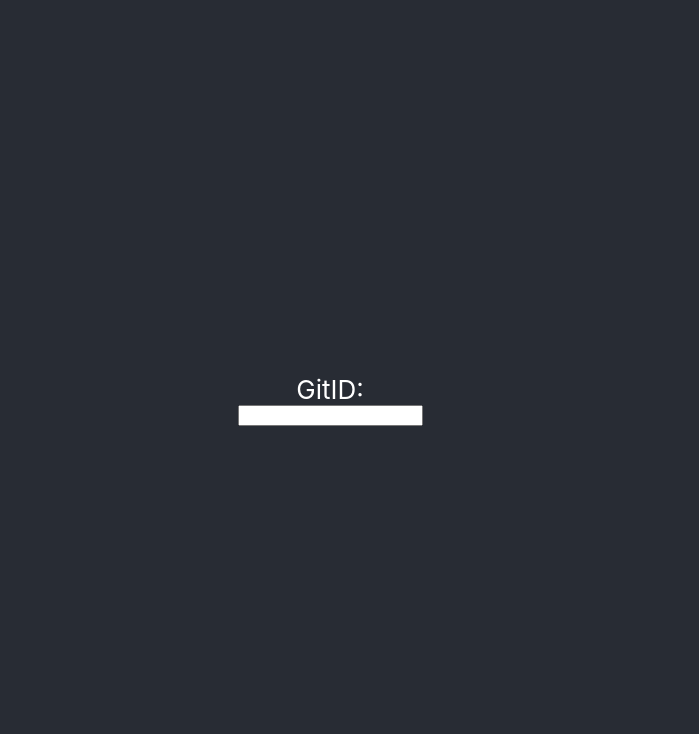
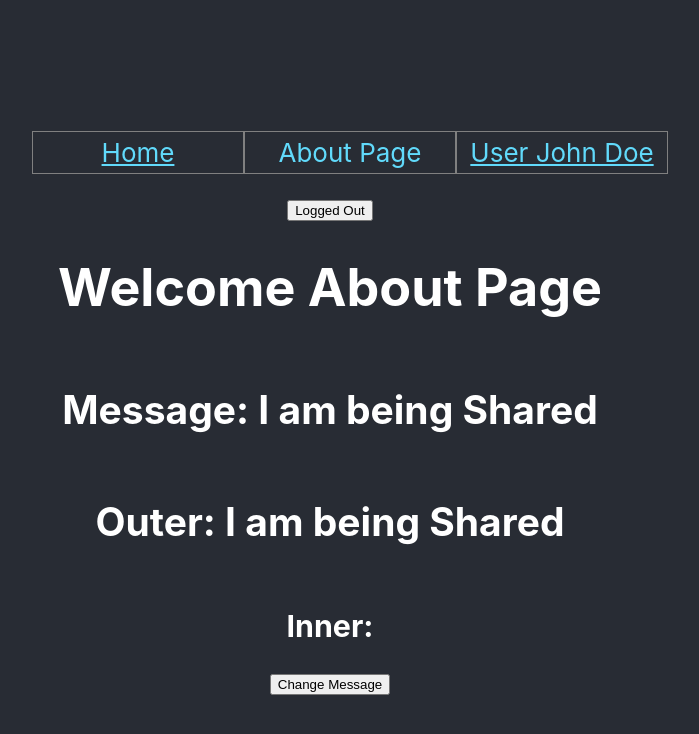
Before and after one commit to jaykudo/react-frontend-samples, a React (Create React App) app in the folder training-app/: page /about in a window 1280 px wide. Shown: the top 734 px of the page, without its empty margins (310-1009 px from the left). Built offline with nearby package versions, Linux system fonts and the light colour scheme.

Commit message:
Updated to include Routing

```diff
--- a/training-app/package.json
+++ b/training-app/package.json
@@ -9,6 +9,7 @@
     "node-sass": "^4.14.1",
     "react": "^17.0.1",
     "react-dom": "^17.0.1",
+    "react-router-dom": "^5.2.0",
     "react-scripts": "4.0.1",
     "web-vitals": "^0.2.4"
   },
--- a/training-app/src/App.js
+++ b/training-app/src/App.js
@@ -382,7 +382,6 @@
 //   );
 // }
 
-
 // // -- Use Clock useEffect App --
 // import React, {useState, useEffect} from "react";
 // import "./App.scss";
@@ -577,33 +576,172 @@
 //   );
 // }
 
-//-- useCustomFetch App --
-import React, {useState} from "react";
+// //-- useCustomFetch App --
+// import React, {useState} from "react";
+// import "./App.scss";
+// import useCustomFetch from './hooks/useCustomFetch'
+
+// function App() {
+//   const [url, setUrl] = useState('');
+//   const [data, loading, error] = useCustomFetch(url);
+
+//   function getFollowers(e) {
+//     if(e.key === 'Enter') {
+//       setUrl("https://api.github.com/users/" + e.target.value);
+//     }
+//   }
+
+//   return (
+//     <div className="App">
+//       <header className="App-header">
+//         GitID:
+//         <input onKeyPress={getFollowers}></input>
+
+//         {loading && url && <div>Loading ...</div>}
+//         {!loading && data && data.rData && data.rData.followers
+//         && (<div>Followers: {data.rData.followers}</div>)}
+//         {error && <div>Error: {error}</div>}
+//       </header>
+//     </div>
+//   );
+// }
+
+// //-- useCustomFetch App --
+// import React, {useState} from "react";
+// import "./App.scss";
+// import useCustomFetch from './hooks/useCustomFetch'
+
+// function App() {
+//   const [url, setUrl] = useState('');
+//   const [data, loading, error] = useCustomFetch(url);
+
+//   function getFollowers(e) {
+//     if(e.key === 'Enter') {
+//       setUrl("https://api.github.com/users/" + e.target.value);
+//     }
+//   }
+
+//   return (
+//     <div className="App">
+//       <header className="App-header">
+//         GitID:
+//         <input onKeyPress={getFollowers}></input>
+
+//         {loading && url && <div>Loading ...</div>}
+//         {!loading && data && data.rData && data.rData.followers
+//         && (<div>Followers: {data.rData.followers}</div>)}
+//         {error && <div>Error: {error}</div>}
+//       </header>
+//     </div>
+//   );
+// }
+
+//-- Router App --
+import React, { useState } from "react";
+import {
+  BrowserRouter,
+  Route,
+  Link,
+  NavLink,
+  Redirect,
+  Prompt,
+} from "react-router-dom";
 import "./App.scss";
-import useCustomFetch from './hooks/useCustomFetch'
+import AboutPage from "./pages/AboutPage";
+import HomePage from "./pages/HomePage"
+import messageContext from "./contexts/messageContext";
 
 function App() {
-  const [url, setUrl] = useState('');
-  const [data, loading, error] = useCustomFetch(url);
+  const [loggedIn, setLoggedIn] = useState(false);
+  const [age, setAge] = useState(null);
+  const [message, setMessage] = useState("I am being Shared");
 
-  function getFollowers(e) {
-    if(e.key === 'Enter') {
-      setUrl("https://api.github.com/users/" + e.target.value);
-    }
+  function onClickHandle() {
+    setLoggedIn(!loggedIn);
+  }
+
+  function onChangeHandle(e) {
+    setAge(e.target.value);
   }
 
   return (
-    <div className="App">
-      <header className="App-header">
-        GitID:
-        <input onKeyPress={getFollowers}></input>
+    <BrowserRouter>
+      <messageContext.Provider value={[message, setMessage]}>
+        <div className="App">
+          <header className="App-header">
+            <ul className="ul-style">
+              <li className="li-style">
+                <NavLink
+                  className="App-link"
+                  to="/"
+                  exact
+                  activeClassName="Link-active-style"
+                >
+                  Home
+                </NavLink>
+              </li>
+              <li className="li-style">
+                <NavLink
+                  className="App-link"
+                  to="/about"
+                  exact
+                  activeClassName="Link-active-style"
+                >
+                  About Page
+                </NavLink>
+              </li>
+              <li className="li-style">
+                <NavLink
+                  className="App-link"
+                  to="user/john/doe"
+                  exact
+                  active-style={{ color: "green" }}
+                >
+                  User John Doe
+                </NavLink>
+              </li>
+            </ul>
 
-        {loading && url && <div>Loading ...</div>}
-        {!loading && data && data.rData && data.rData.followers
-        && (<div>Followers: {data.rData.followers}</div>)}
-        {error && <div>Error: {error}</div>}
-      </header>
-    </div>
+            <Prompt
+              when={loggedIn && !age}
+              message={(location) => {
+                return location.pathname.startsWith("/user")
+                  ? true
+                  : "Are you sure?";
+              }}
+            ></Prompt>
+            <button onClick={onClickHandle}>
+              {loggedIn ? "Logged In" : "Logged Out"}
+            </button>
+            <Route
+              path="/"
+              exact
+              component={HomePage}
+            />
+            <Route path="/about" exact component={AboutPage} />
+            <Route
+              path="/user/:firstname/:lastname"
+              exact
+              render={({ match }) => {
+                return loggedIn ? (
+                  <h1>
+                    <h2>Age: {age}</h2>
+                    <input
+                      type="text"
+                      value={age}
+                      onChange={onChangeHandle}
+                    ></input>
+                    Welcome {match.params.firstname} {match.params.lastname}
+                  </h1>
+                ) : (
+                  <Redirect to="/" />
+                );
+              }}
+            />
+          </header>
+        </div>
+      </messageContext.Provider>
+    </BrowserRouter>
   );
 }
 
--- a/training-app/src/App.scss
+++ b/training-app/src/App.scss
@@ -68,3 +68,25 @@ $color: #282c34;
   justify-content: space-between;
   width: 300px;
 }
+
+.Link-active-style {
+  color: "green";
+  text-decoration: none;
+}
+
+.ul-style {
+  display: flex;
+  flex-direction: row;
+}
+
+.li-style {
+  width: 200px;
+  list-style-type: none;
+  border: 1px solid gray;
+  padding: 5px;
+}
+
+.button {
+  width: 100px;
+  padding: 5px;
+}
--- /dev/null
+++ b/training-app/src/contexts/messageContext.js
@@ -0,0 +1,5 @@
+import {createContext} from 'react'
+
+const messageContext = createContext(null);
+
+export default messageContext;
--- /dev/null
+++ b/training-app/src/pages/AboutPage.js
@@ -0,0 +1,15 @@
+import React, { useContext } from "react";
+import messageContext from "../contexts/messageContext";
+import Outer from './components/outer'
+
+function AboutPage() {
+  return (
+    <>
+      <h1>Welcome About Page</h1>
+      <h2>Message: {useContext(messageContext)}</h2>
+      <Outer></Outer>
+    </>
+  );
+}
+
+export default AboutPage;
--- /dev/null
+++ b/training-app/src/pages/HomePage.js
@@ -0,0 +1,13 @@
+import React, { useContext } from "react";
+import messageContext from "../contexts/messageContext";
+
+function HomePage() {
+  return (
+    <>
+      <h1>Welcome Home Page</h1>
+      <h2>Message: {useContext(messageContext)}</h2>
+    </>
+  );
+}
+
+export default HomePage;
--- /dev/null
+++ b/training-app/src/pages/components/inner.js
@@ -0,0 +1,14 @@
+import React, { useContext } from "react";
+import messageContext from "./../../contexts/messageContext";
+
+function Inner() {
+    const [message, setMessage] = useContext(messageContext);
+    return (
+        <>
+        <h3>Inner:</h3>
+        <button onClick={() => setMessage(Math.random().toString())}>Change Message</button>
+        </>
+    )
+}
+
+export default Inner;
--- /dev/null
+++ b/training-app/src/pages/components/outer.js
@@ -0,0 +1,14 @@
+import React, {useContext} from 'react';
+import Inner from './inner'
+import messageContext from "./../../contexts/messageContext";
+
+function Outer() {
+    return (
+        <>
+        <h2>Outer: {useContext(messageContext)}</h2>
+        <Inner></Inner>
+        </>
+    )
+}
+
+export default Outer;
```
Also changed, not shown: 1 other file (tests, documents, lock files or other folders).
